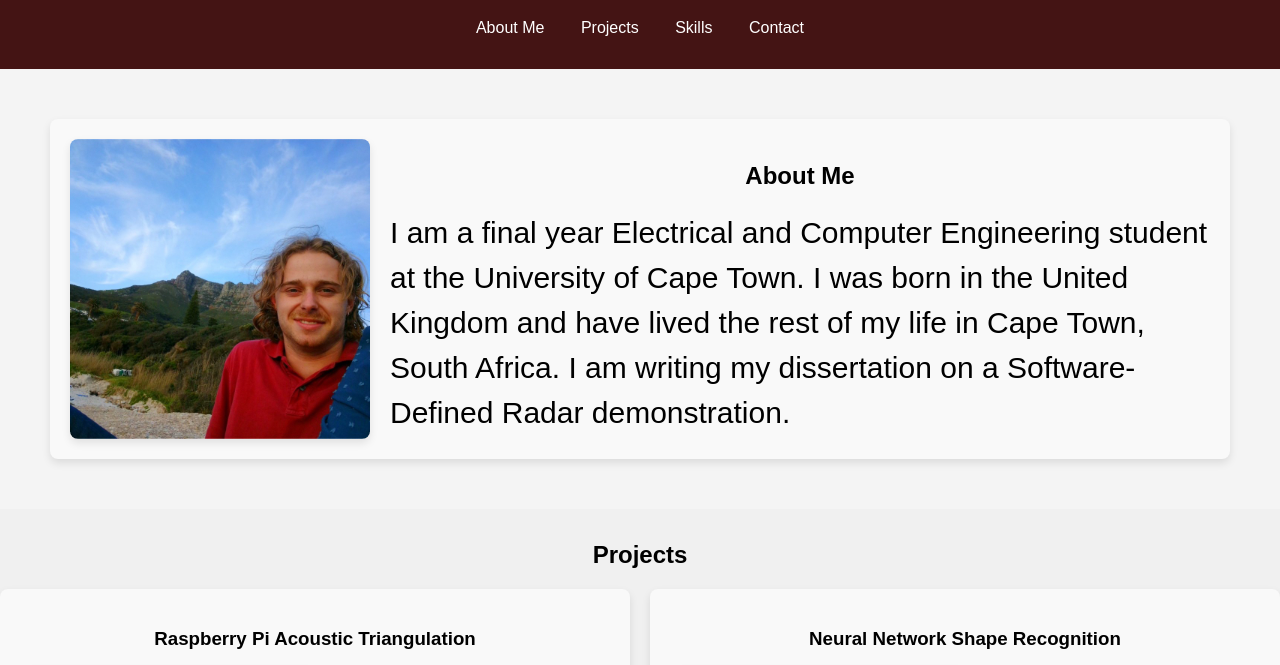
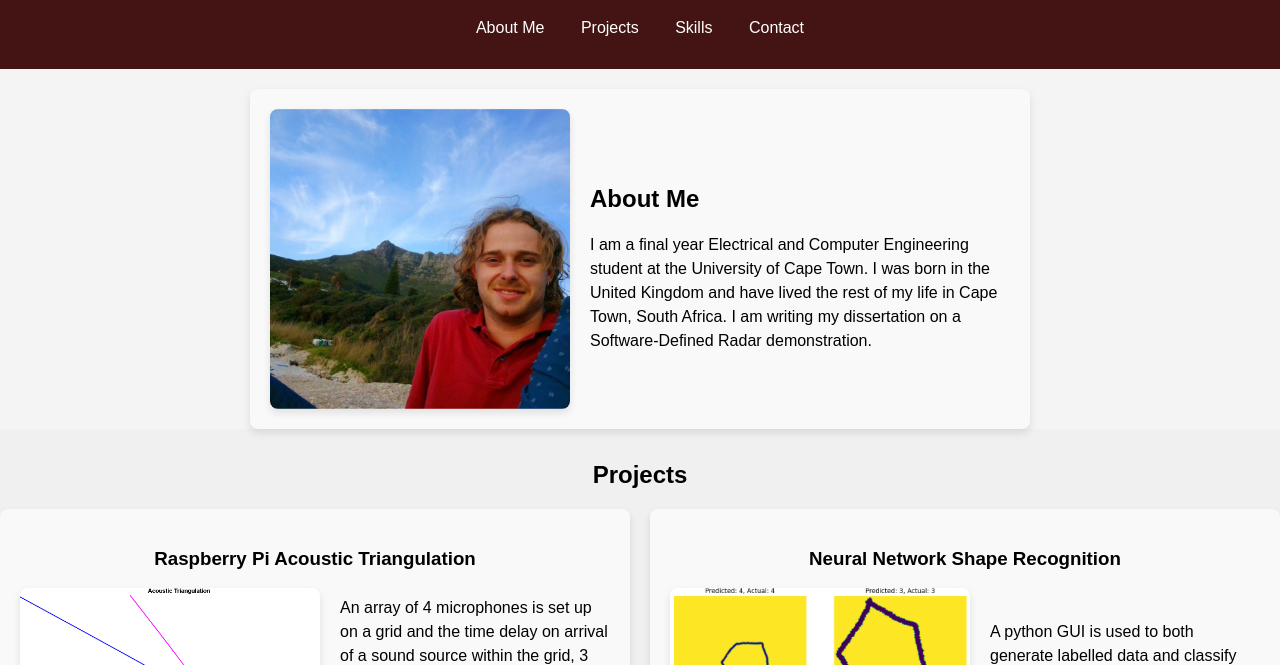
Before and after one commit to murrayinglis/murrayinglis.github.io, a plain HTML site: page index.html in a window 1280 px wide. Shown: the part 77-742 px from the top of the page. Drawn offline with Linux system fonts and the light colour scheme.

Commit message:
smaller about

```diff
--- a/index.html
+++ b/index.html
@@ -5,6 +5,7 @@
     <meta name="viewport" content="width=device-width, initial-scale=1.0">
     <title>Murray Inglis ePortfolio</title>
     <link rel="stylesheet" href="styles.css">
+    <link rel="stylesheet" href="https://fonts.googleapis.com/css2?family=Roboto:wght@400;700&display=swap">
 </head>
 
 
@@ -136,6 +137,6 @@
         <p>&copy; 2024 Murray Inglis. All rights reserved.</p>
     </footer>
     <script src="scrollTo.js"></script>
-    <script src="resizeText.js"></script>
+
 </body>
 </html>
--- a/styles.css
+++ b/styles.css
@@ -65,7 +65,7 @@
     display: flex;
     justify-content: center;
     align-items: center;
-    padding: 50px;
+    padding: 20px 250px 0;
     background-color: #f4f4f4;
 }
 .about-container {
@@ -89,6 +89,7 @@
     margin-bottom: 20px; /* Space between heading and content */
     font-size: 24px; /* Adjust the font size as needed */
     color: #000000; /* Darker text color for better contrast */
+    text-align: left;
 }
 .about-content img {
     margin-right: 20px;
```
